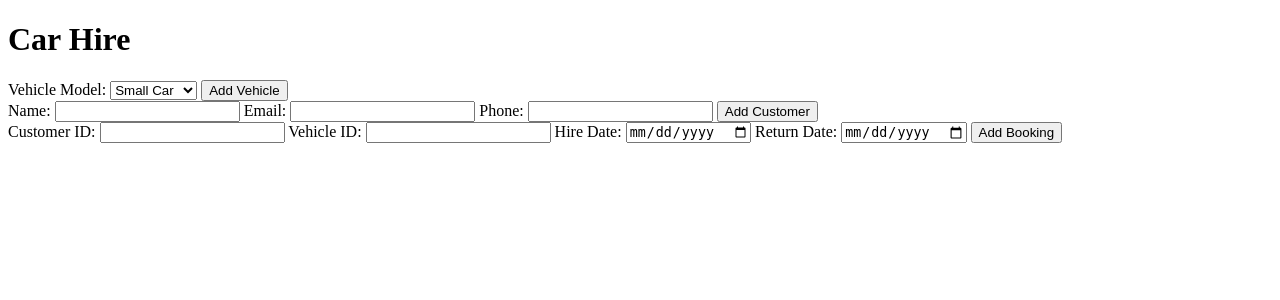
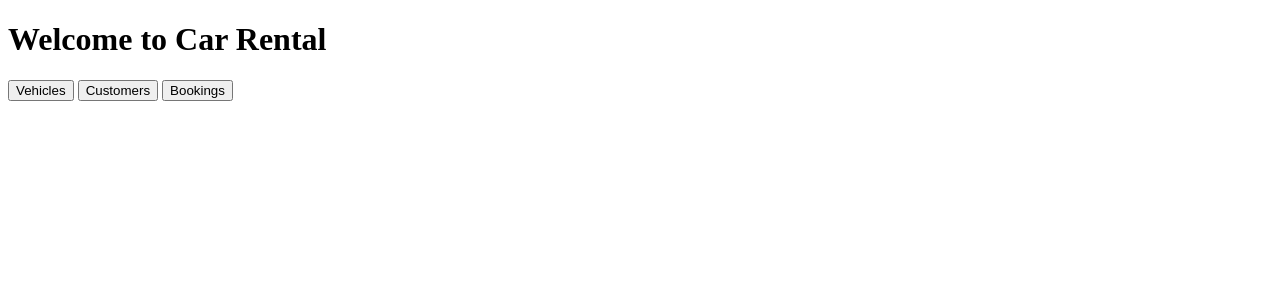
Before and after one commit to OmarMo7/Car-Hire-Management-System, a Flask app: template template/home.html in a window 1280 px wide. Shown: the top 300 px of the page. Run offline with Flask 3, Linux system fonts and the light colour scheme; the template is opened without the code that fills it, so the values that code supplies are empty; some libraries are stand-ins or nearby versions.

Commit message:
Dividing the home file into separate views

```diff
--- a/template/home.html
+++ b/template/home.html
@@ -2,46 +2,14 @@
 <html>
 
 <head>
-  <title>Car Hire</title>
+  <title>Home</title>
 </head>
 
 <body>
-  <h1>Car Hire</h1>
-
-  <!-- Vehicle Form -->
-  <form action="/vehicle" method="post">
-    <label for="vehicle_model">Vehicle Model:</label>
-    <select id="vehicle_model" name="vehicle_model">
-      <option value="small car">Small Car</option>
-      <option value="family car">Family Car</option>
-      <option value="van">Van</option>
-    </select>
-    <input type="submit" value="Add Vehicle">
-  </form>
-
-  <!-- Customer Form -->
-  <form action="/customer" method="post">
-    <label for="name">Name:</label>
-    <input type="text" id="name" name="name">
-    <label for="email">Email:</label>
-    <input type="email" id="email" name="email">
-    <label for="phone">Phone:</label>
-    <input type="tel" id="phone" name="phone">
-    <input type="submit" value="Add Customer">
-  </form>
-
-  <!-- Booking Form -->
-  <form action="/booking" method="post">
-    <label for="customer_id">Customer ID:</label>
-    <input type="number" id="customer_id" name="customer_id">
-    <label for="vehicle_id">Vehicle ID:</label>
-    <input type="number" id="vehicle_id" name="vehicle_id">
-    <label for="start_date">Hire Date:</label>
-    <input type="date" id="start_date" name="start_date">
-    <label for="end_date">Return Date:</label>
-    <input type="date" id="end_date" name="end_date">
-    <input type="submit" value="Add Booking">
-  </form>
+  <h1>Welcome to Car Rental</h1>
+  <a href="/vehicles"><button>Vehicles</button></a>
+  <a href="/customers"><button>Customers</button></a>
+  <a href="/bookings"><button>Bookings</button></a>
 </body>
 
 </html>
```
Also changed, not shown: template/bookings.html (added, +23 -0 lines), template/customers.html (added, +21 -0 lines), template/vehicles.html (added, +23 -0 lines).
